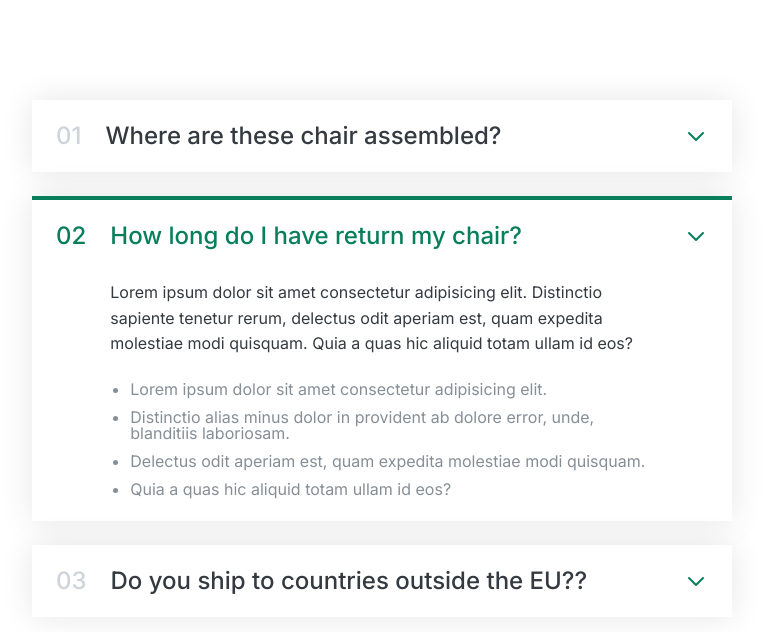
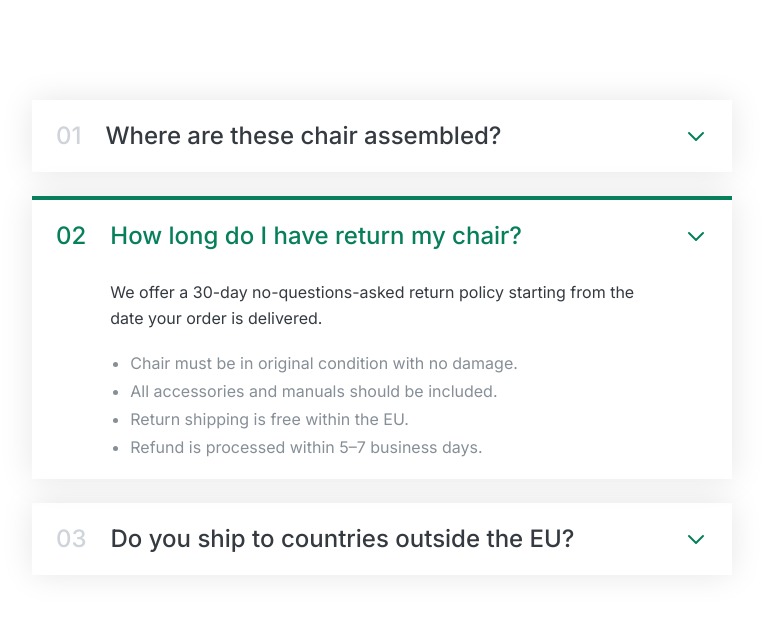
Before and after one commit to Ubaidistan395/UI-Components-Dashboard, a plain HTML site: page 01-accordion.html in a window 1280 px wide. Shown: the whole page, without its empty margins (258-1021 px from the left). Drawn offline with Linux system fonts and the light colour scheme.

Commit message:
Update 01-accordion.html

```diff
--- a/01-accordion.html
+++ b/01-accordion.html
@@ -162,27 +162,21 @@
         </svg>
         <div class="hidden-box">
           <p>
-            Lorem ipsum dolor sit amet consectetur adipisicing elit. Distinctio
-            sapiente tenetur rerum, delectus odit aperiam est, quam expedita
-            molestiae modi quisquam. Quia a quas hic aliquid totam ullam id eos?
+             We offer a 30-day no-questions-asked return policy starting from the
+            date your order is delivered.
           </p>
           <ul>
-            <li>Lorem ipsum dolor sit amet consectetur adipisicing elit.</li>
-            <li>
-              Distinctio alias minus dolor in provident ab dolore error, unde,
-              blanditiis laboriosam.
-            </li>
-            <li>
-              Delectus odit aperiam est, quam expedita molestiae modi quisquam.
-            </li>
-            <li>Quia a quas hic aliquid totam ullam id eos?</li>
+            <li>Chair must be in original condition with no damage.</li>
+            <li>All accessories and manuals should be included.</li>
+            <li>Return shipping is free within the EU.</li>
+            <li>Refund is processed within 5–7 business days.</li>
           </ul>
         </div>
       </div>
 
       <div class="item">
         <p class="number">03</p>
-        <p class="text">Do you ship to countries outside the EU??</p>
+        <p class="text">Do you ship to countries outside the EU?</p>
         <svg
           xmlns="http://www.w3.org/2000/svg"
           class="icon"
```
